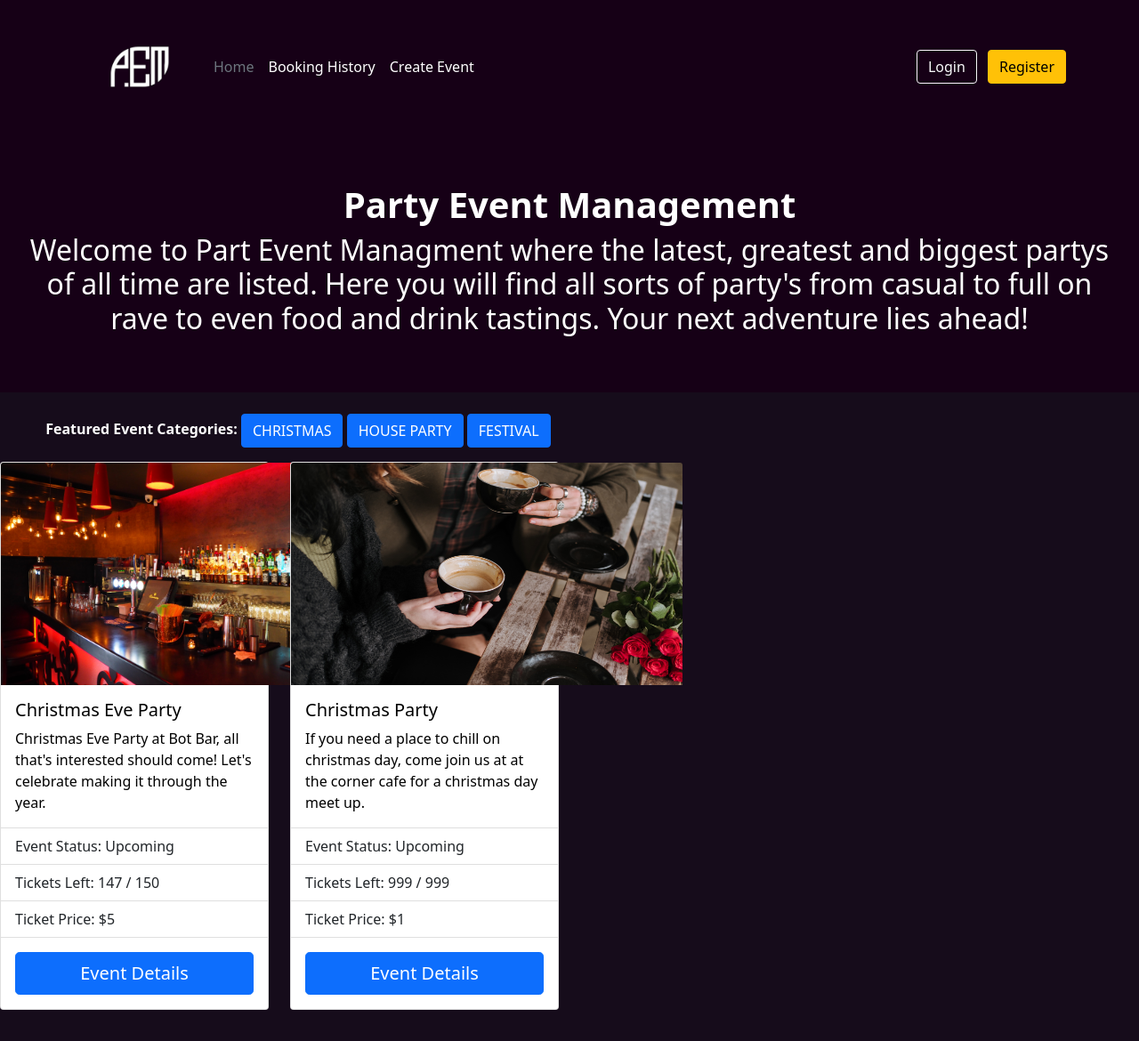
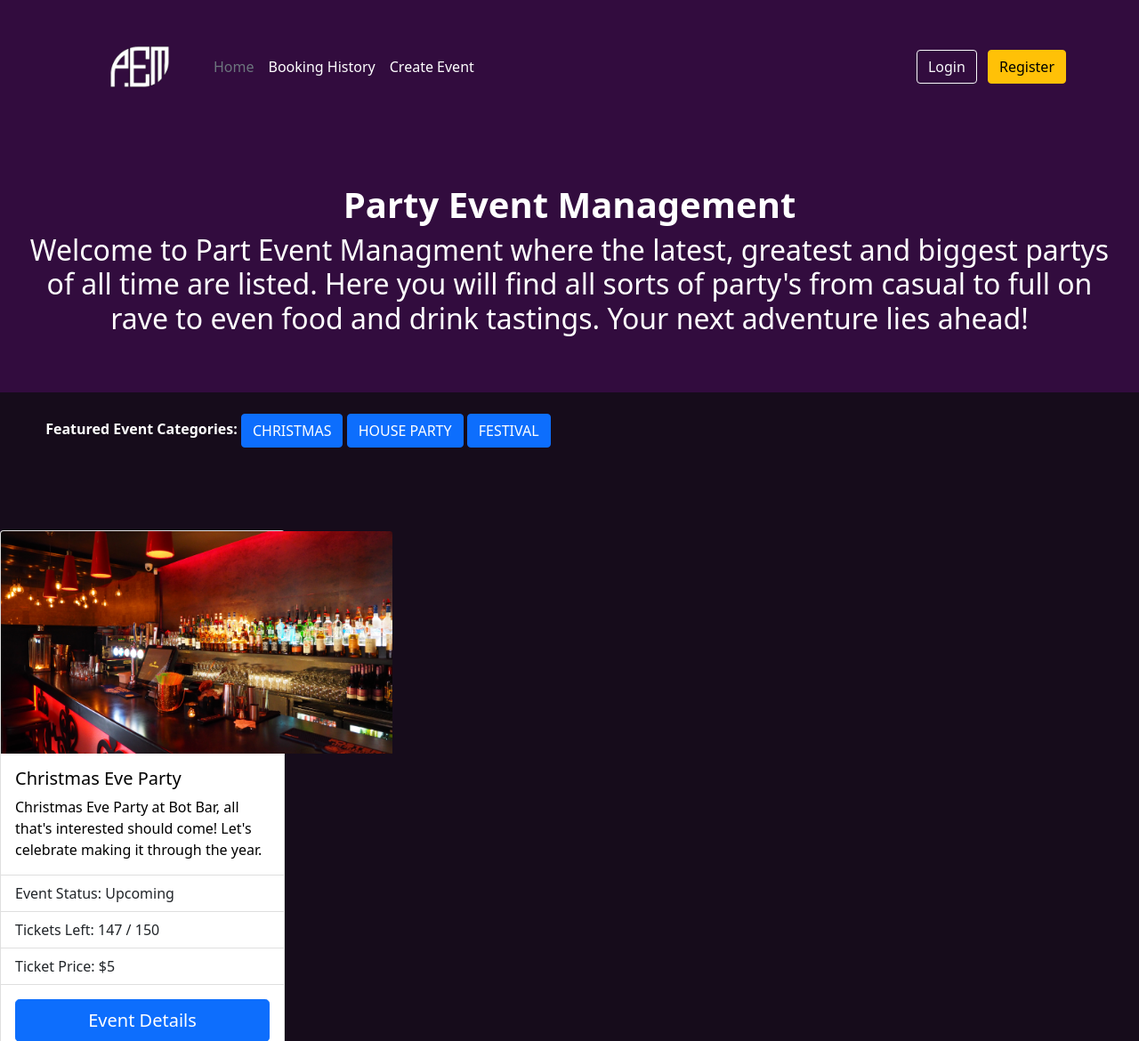
Before and after one commit to zlo120/IAB207-Assignment-3, a Flask app: page / in a window 1280 px wide; the page is wider, and only the part inside the window is pictured. Shown: the top 1170 px of that part at 89% size. Run offline with Flask 2, Linux system fonts and the light colour scheme; data comes from the database, SQL or seed files in the repository; some libraries are stand-ins or nearby versions.

Commit message:
Index Update

```diff
--- a/website/templates/base.html
+++ b/website/templates/base.html
@@ -20,7 +20,7 @@
 </head>
 <body>
 
-    <header>
+    <header style="background-color: #320c3e;">
         <div class="container">
             <div class="d-flex flex-wrap align-items-center justify-content-center justify-content-lg-start">
 
--- a/website/templates/index.html
+++ b/website/templates/index.html
@@ -46,8 +46,9 @@ p {
 
         {% if events | length != 0 %}
             {% for category in categories %}
+            <div class="row padB"></div>
                 <section id="{{category.Name}}" style="padding-bottom: 3%"  class="collapse show">
-                <div class="row padB">
+
 
                         {% for event in events %}
                             {% if event.Category == category %}
@@ -73,8 +74,8 @@ p {
                             {% endif %}
                         {% endfor %}
 
+                </section>
             </div>
-            </section>
             {% endfor %}
         {% endif %}
 
```
Lines whose indentation alone changed are shown as unchanged.
